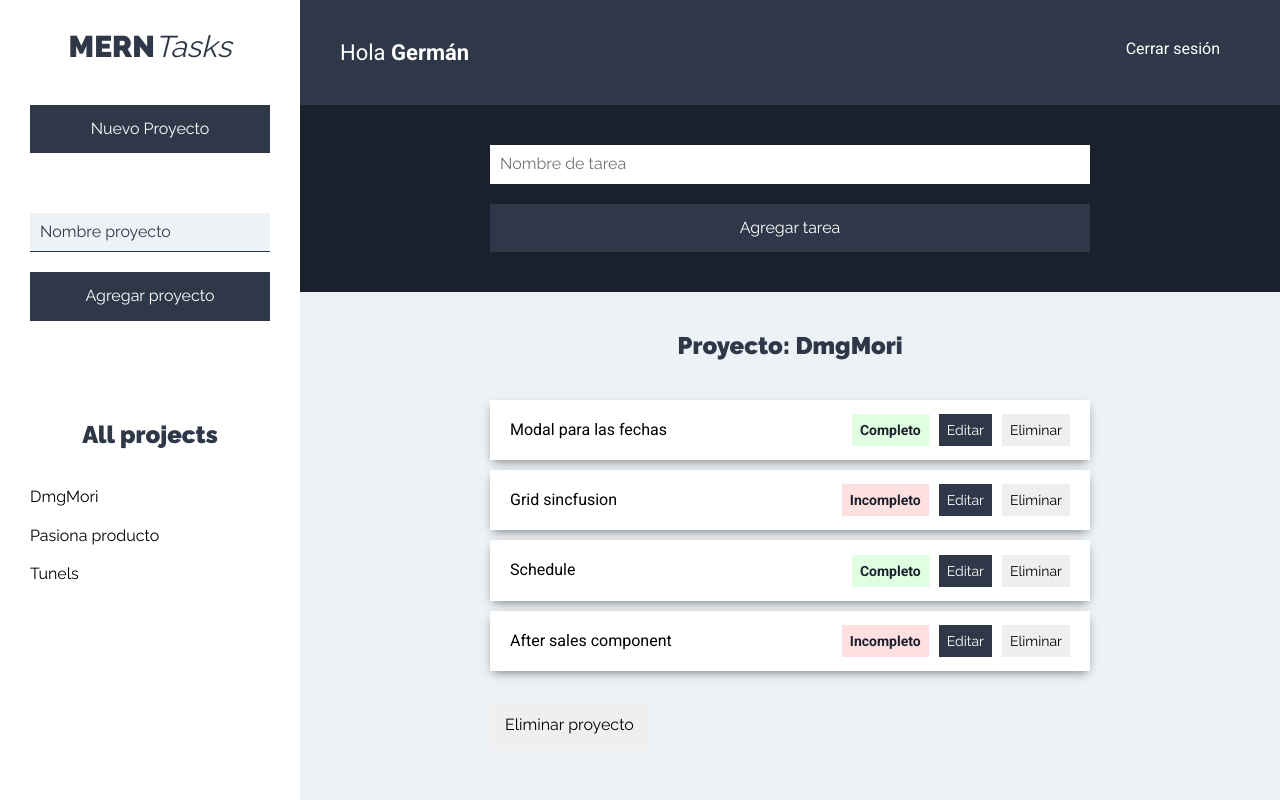
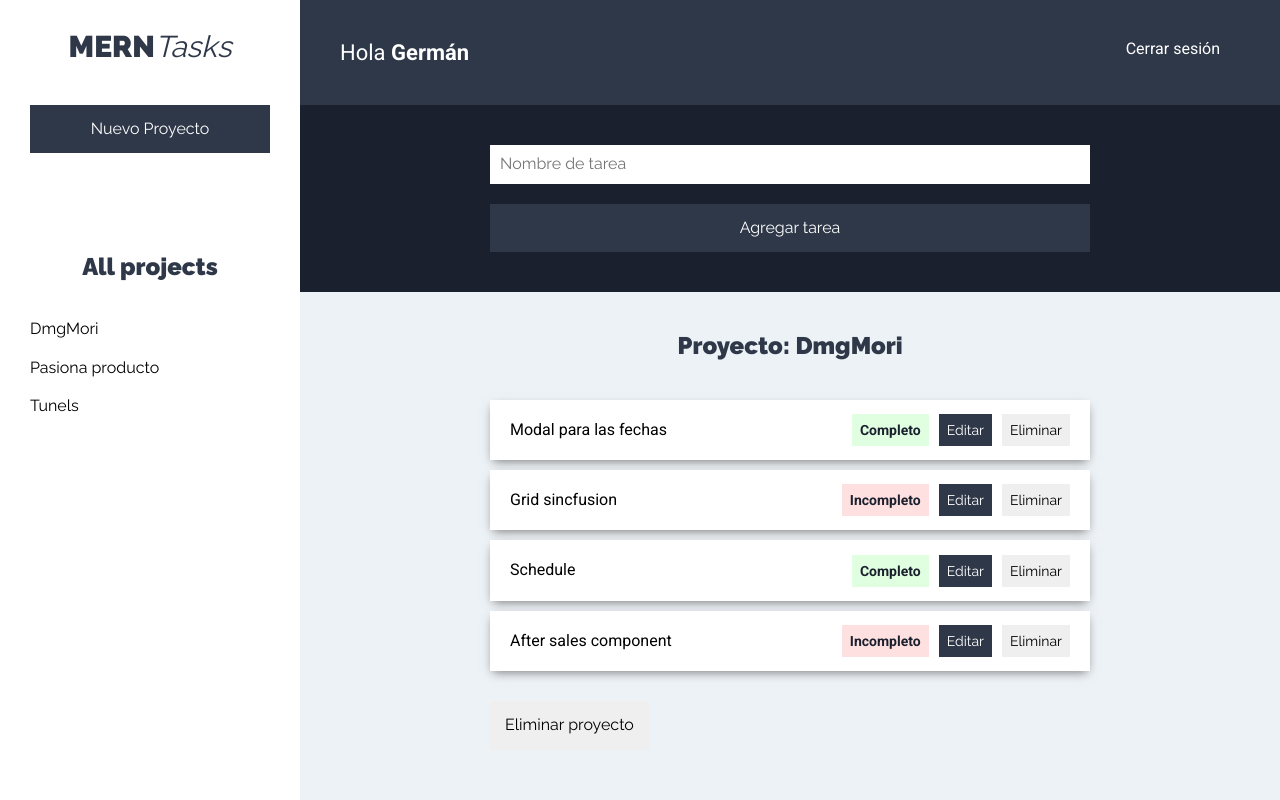
Before and after one commit to germanps/MERN-tasks-client, a React (Create React App) app: page /proyectos in a window 1280 px wide. Built offline with nearby package versions, Linux system fonts and the light colour scheme.

Commit message:
Context productos

```diff
--- a/src/App.js
+++ b/src/App.js
@@ -3,10 +3,12 @@ import { BrowserRouter as Router, Switch, Route } from 'react-router-dom';
 import Proyectos from './components/proyectos/Proyectos';
 import Login from './components/auth/Login';
 import NuevaCuenta from './components/auth/NuevaCuenta';
+import ProyectoState from './context/proyectos/proyectoState';
 
 function App() {
   return (
     <div className="App">
+      <ProyectoState>
         <Router>
           <Switch>
             <Route exact path='/' component={Login} />
@@ -14,6 +16,7 @@ function App() {
             <Route exact path='/proyectos' component={Proyectos} />
           </Switch>
         </Router>
+      </ProyectoState>
     </div>
   );
 }
--- a/src/components/proyectos/ListadoProyectos.js
+++ b/src/components/proyectos/ListadoProyectos.js
@@ -12,7 +12,7 @@ const Listado = () => {
     return(
         <ul className="listado-proyectos">
             {proyectos.map((proyecto, index) => (
-                <Proyecto proyecto={proyecto} />
+                <Proyecto proyecto={proyecto} key={index}/>
             ))}
         </ul>
     );
--- a/src/components/proyectos/NuevoProyecto.js
+++ b/src/components/proyectos/NuevoProyecto.js
@@ -1,6 +1,10 @@
-import React, { useState } from 'react';
+import React, { useState, useContext } from 'react';
+import ProyectoContext from "./../../context/proyectos/proyectoContext";
 
 const NuevoProyecto = () => {
+    //obtener state del formulario
+    const proyectosContext = useContext(ProyectoContext);
+    const { formulario, mostrarFormulario } = proyectosContext;
 
     //State
     const [proyecto, guardarProyecto] = useState({
@@ -24,9 +28,11 @@ const NuevoProyecto = () => {
             <button
                 type="button"
                 className="btn btn-block btn-primary"
+                onClick={mostrarFormulario}
             >
                 Nuevo Proyecto
             </button>
+            {formulario ?
                 <form
                     className="new-project-form"
                     onSubmit={_handleSubmit}
@@ -45,6 +51,8 @@ const NuevoProyecto = () => {
                         value="Agregar proyecto"
                     />
                 </form>
+                : null
+            }
         </div>
     )
 }
--- /dev/null
+++ b/src/context/proyectos/proyectoContext.js
@@ -0,0 +1,5 @@
+import {createContext} from 'react';
+
+const ProyectoContext = createContext();
+
+export default ProyectoContext;
--- /dev/null
+++ b/src/context/proyectos/proyectoReducer.js
@@ -0,0 +1,14 @@
+import { FORMULARIO_PROYECTO } from './../../types';
+
+export default (state, action) => {
+    switch (action.type) {
+        case FORMULARIO_PROYECTO:
+            return{
+                ...state,
+                formulario: true
+            }
+
+        default:
+            return state;
+    }
+}
--- /dev/null
+++ b/src/context/proyectos/proyectoState.js
@@ -0,0 +1,37 @@
+import React, { useReducer } from 'react';
+
+import ProyectoContext from './proyectoContext';
+import proyectoReducer from './proyectoReducer';
+import { FORMULARIO_PROYECTO } from './../../types';
+
+const ProyectoState = props => {
+    const initialState = {
+        formulario :  false
+    }
+
+    //dispatch para ejecutar las acciones
+    const [state, dispatch] = useReducer(proyectoReducer, initialState);
+
+    //Funciones para el CRUD
+    const mostrarFormulario = () => {
+        dispatch({
+            type: FORMULARIO_PROYECTO
+        })
+    }
+
+
+
+
+    return(
+        <ProyectoContext.Provider
+            value={{
+                formulario: state.formulario,
+                mostrarFormulario
+            }}
+        >
+            {props.children}
+        </ProyectoContext.Provider>
+    )
+}
+
+export default ProyectoState;
--- /dev/null
+++ b/src/types/index.js
@@ -0,0 +1 @@
+export const FORMULARIO_PROYECTO = 'FORMULARIO_PROYECTO';
```
Lines whose indentation alone changed are shown as unchanged.
